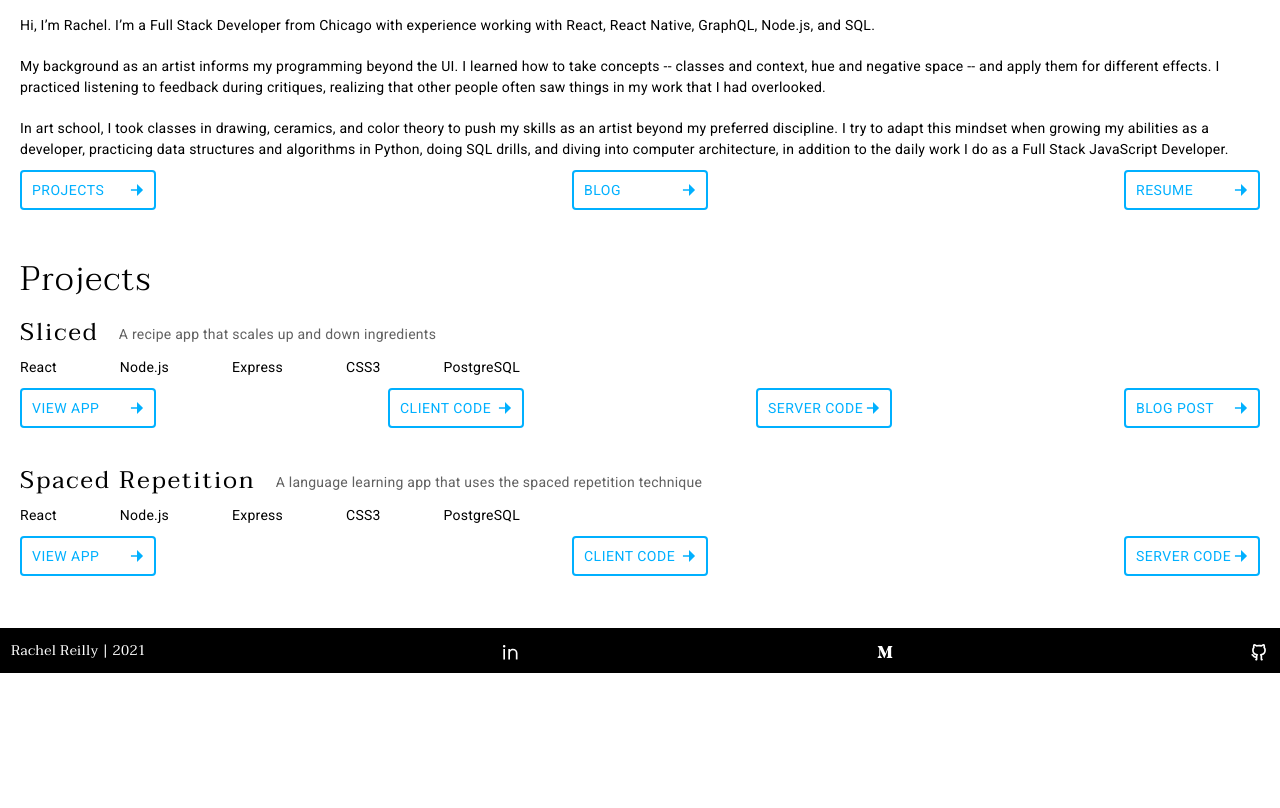
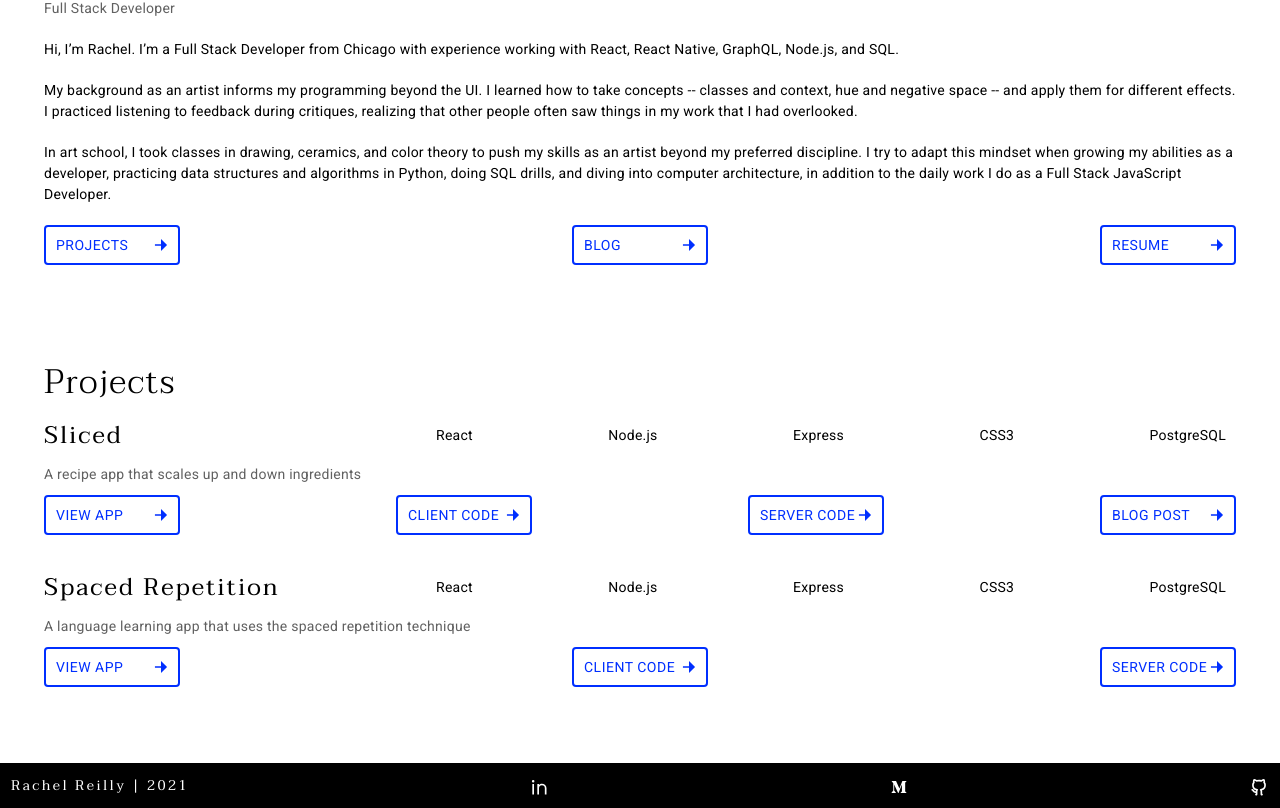
Before and after one commit to Rachanastasia/portfolio-new, a Next.js app: page / in a window 1280 px wide. Shown: the part 952-1760 px from the top of the page. Before the commit the page ends 1625 px from the top, so only its background shows below. Built offline with nearby package versions, Linux system fonts and the light colour scheme.

Commit message:
flips stack and description

```diff
--- a/components/Project.js
+++ b/components/Project.js
@@ -6,10 +6,10 @@ export default function Project({title, stack, description, images, links}){
         <div className='project-wrapper'>
             <div className='title-desc-wrapper'>
                 <h3>{title}</h3>
-                <p>{description}</p>
+                <ProjectStack stack={stack}/>
             </div>
+            <p>{description}</p>
 
-            <ProjectStack stack={stack}/>
             <ProjectImages images={images}/>
             <ProjectLinks links={links}/>
         </div>
--- a/styles/_about.sass
+++ b/styles/_about.sass
@@ -9,3 +9,4 @@
 
 .about-links-wrapper
     @include row-between
+    margin-top: $spacer-2
--- a/styles/_base.sass
+++ b/styles/_base.sass
@@ -43,7 +43,7 @@ main
 header
     min-height: 100vh
     width: 100vw
-    background-color: $color-accent
+    background-color: $color-accent-dark
     margin: 0
 
 
@@ -69,7 +69,7 @@ footer
     p
         font-size: $text-2
         font-family: $title-font
-        letter-spacing: $letter-spacing-1
+        letter-spacing: .15rem
     a
         display: flex
         justify-content: flex-end
--- a/styles/_mixins.sass
+++ b/styles/_mixins.sass
@@ -19,8 +19,11 @@
 
 @mixin viewport-padding
     padding: $spacer-2
-    @media all and (min-width: 600px)
+    @media all and (min-width: 500px)
         padding: $spacer-3
+    @media all and (min-width: 800px)
+        padding: $spacer-5
+
 
 
 /* Font Mixins */
@@ -34,7 +37,7 @@
 
 @mixin border
     border-radius: $border-radius
-    border: $border-width solid $color-accent
+    border: $border-width solid $color-accent-dark
 
 @mixin button-size
     padding: $spacer-2 $spacer-1
@@ -54,13 +57,13 @@
     @include border
     @include row-between
     @include button-size
-    color: $color-accent
+    color: $color-accent-dark
     font-size: $text-1
     letter-spacing: $letter-spacing-2
     margin-top: $spacer-2
     &:hover
-        border-color: $color-accent-dark
+        border-color: $color-accent
         > *
-        color: $color-accent-dark
+        color: $color-accent
     .arrow
         transform: scale(1.3)
--- a/styles/_project.sass
+++ b/styles/_project.sass
@@ -2,19 +2,23 @@
     margin-bottom: $spacer-4
     display: flex
     flex-direction: column
-    .title-desc-wrapper
-        @include row
-        margin-bottom: $spacer-1
-        h3
-            padding-right: $spacer-3
-        p
+    p
             @include p-text
             margin-top: $spacer-1
             color: $text-gray
+    .title-desc-wrapper
+        @include row-between
+        flex-wrap: wrap
+        margin-bottom: $spacer-1
+        h3
+            padding-right: $spacer-5
     .link-wrapper
         @include row-between
         flex-wrap: wrap
     .stack-wrapper
         @include p-text
         @include row-between
-        max-width: 500px
+        max-width: 800px
+        flex: 2
+        .stack-item
+            padding-right: $spacer-2
```
